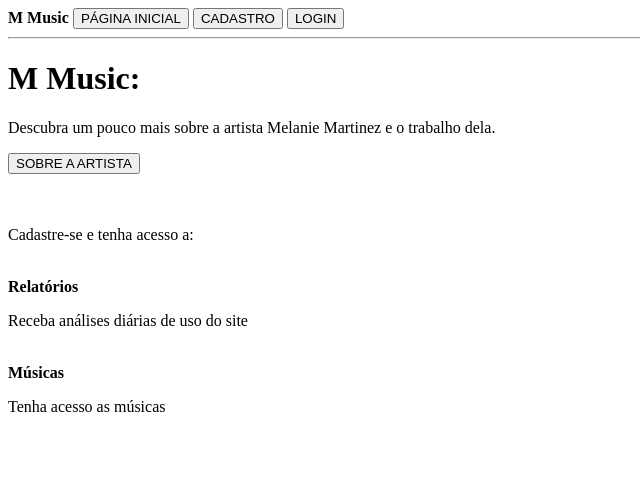
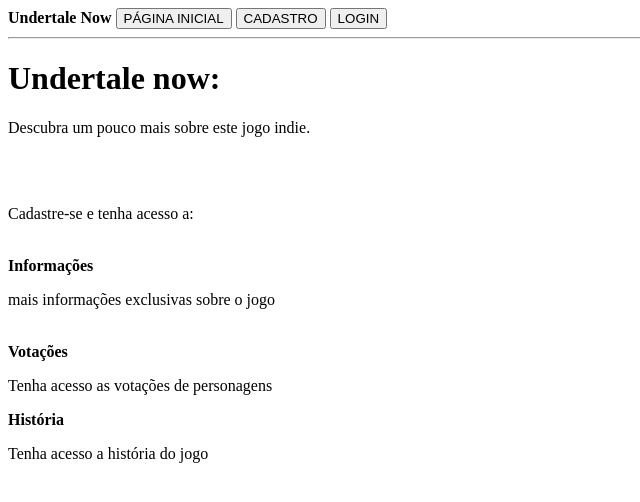
Before and after one commit to SamaraMachata/Projeto-Individual-S2, a plain HTML site: page projetoprototipo.html in a window 1280 px wide. Shown: the whole page, without its empty margins (0-640 px from the left). Drawn offline with Linux system fonts and the light colour scheme.

Commit message:
update projetopi
foi trocado o acesso a pagina sobre

```diff
--- a/projetoprototipo.html
+++ b/projetoprototipo.html
@@ -3,12 +3,12 @@
 <head>
     <meta charset="UTF-8">
     <meta name="viewport" content="width=device-width, initial-scale=1.0">
-    <title>M Music</title>
+    <title>Undertale now</title>
 </head>
 <body onload="TelaHome()">
 
     <div>
-        <strong>M Music </strong>
+        <strong>Undertale Now</strong>
             <button onclick="TelaHome()">PÁGINA INICIAL</button>
             <button onclick="TelaCadastro()">CADASTRO</button>
             <button onclick="TelaLogin()">LOGIN</button>
@@ -29,9 +29,8 @@
     function TelaHome(){
         div_principal.innerHTML = `
         <div>
-            <h1>M Music:</h1>
-            <p>Descubra um pouco mais sobre a artista Melanie Martinez e o trabalho dela.</p>
-            <button onclick="TelaSobre()">SOBRE A ARTISTA</button>
+            <h1>Undertale now:</h1>
+            <p>Descubra um pouco mais sobre este jogo indie.</p>
         </div>
 
         <br><br>
@@ -44,15 +43,20 @@
             <br>
 
             <div>
-            <strong>Relatórios</strong>
-            <p>Receba análises diárias de uso do site</p>
+            <strong>Informações</strong>
+            <p>mais informações exclusivas sobre o jogo</p>
             </div>
 
             <br>
 
             <div>
-            <strong>Músicas</strong>
-            <p>Tenha acesso as músicas</p>
+            <strong>Votações</strong>
+            <p>Tenha acesso as votações de personagens</p>
+            </div>
+
+             <div>
+            <strong>História</strong>
+            <p>Tenha acesso a história do jogo</p>
             </div>
         </div>
         `;
@@ -62,8 +66,8 @@
     function TelaSobre(){
         div_principal.innerHTML = `
         <div>
-            <h1>Sobre Melanie Martinez:</h1>
-            <p>Nascida em... Iniciou sua carreira em...blablabla</p>
+            <h1>Sobre a História de Undertale:</h1>
+            <p>blablabla</p>
         </div>
         `
     }
@@ -81,12 +85,13 @@
         `
     }
 
-    // TELA PÓS LOGIN CONTENDO ACESSO A DASH E AS MUSICAS
+    // TELA PÓS LOGIN CONTENDO ACESSO A DASH E A TELA SOBRE
     function TelaHome2(){
         div_principal.innerHTML = `
         <div>
             <button onclick="TelaDash()">DASH</button>
-            <button onclick="TelaMusica()">MÚSICAS</button>
+            <button onclick="TelaSobre()">SOBRE A ARTISTA</button>
+
         </div>
         `
     }
```
